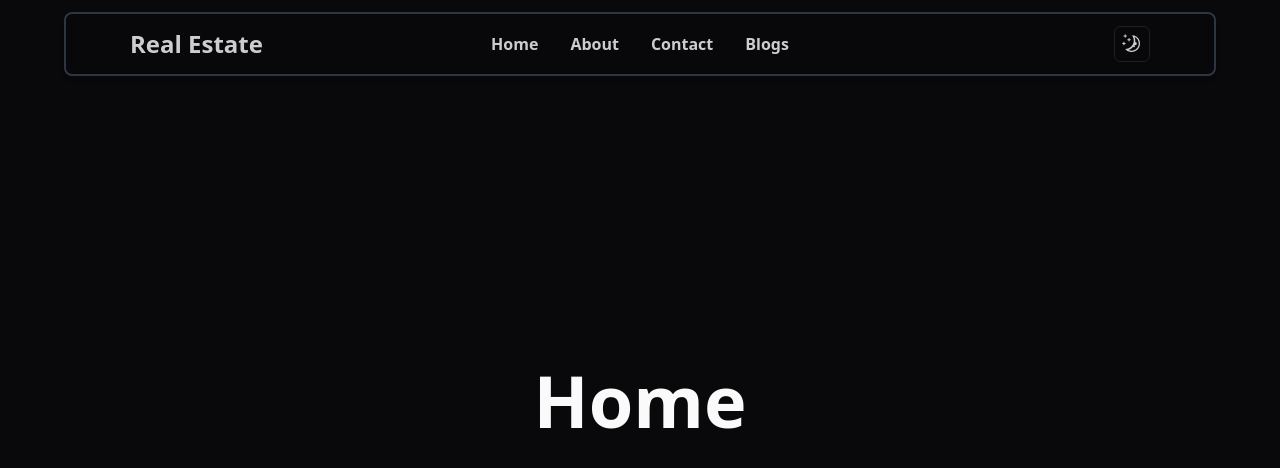
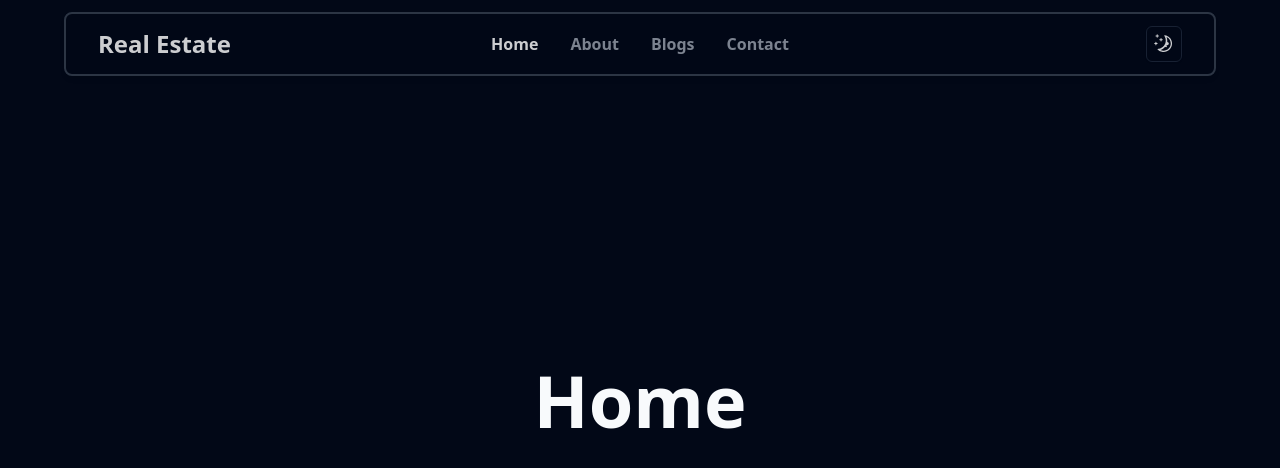
Before and after one commit to Cubesic/Cubesic, a Next.js app: page / in a window 1280 px wide. Shown: the top 468 px of the page. Built offline with nearby package versions, Linux system fonts and the light colour scheme.

Commit message:
Update color scheme in globals.css and some transition in navbar.

```diff
--- a/src/app/globals.css
+++ b/src/app/globals.css
@@ -5,47 +5,47 @@
 @layer base {
     :root {
         --background: 0 0% 100%;
-        --foreground: 240 10% 3.9%;
+        --foreground: 222.2 84% 4.9%;
         --card: 0 0% 100%;
-        --card-foreground: 240 10% 3.9%;
+        --card-foreground: 222.2 84% 4.9%;
         --popover: 0 0% 100%;
-        --popover-foreground: 240 10% 3.9%;
-        --primary: 240 5.9% 10%;
-        --primary-foreground: 0 0% 98%;
-        --secondary: 240 4.8% 95.9%;
-        --secondary-foreground: 240 5.9% 10%;
-        --muted: 240 4.8% 95.9%;
-        --muted-foreground: 240 3.8% 46.1%;
-        --accent: 240 4.8% 95.9%;
-        --accent-foreground: 240 5.9% 10%;
+        --popover-foreground: 222.2 84% 4.9%;
+        --primary: 221.2 83.2% 53.3%;
+        --primary-foreground: 210 40% 98%;
+        --secondary: 210 40% 96.1%;
+        --secondary-foreground: 222.2 47.4% 11.2%;
+        --muted: 210 40% 96.1%;
+        --muted-foreground: 215.4 16.3% 46.9%;
+        --accent: 210 40% 96.1%;
+        --accent-foreground: 222.2 47.4% 11.2%;
         --destructive: 0 84.2% 60.2%;
-        --destructive-foreground: 0 0% 98%;
-        --border: 240 5.9% 90%;
-        --input: 240 5.9% 90%;
-        --ring: 240 5.9% 10%;
+        --destructive-foreground: 210 40% 98%;
+        --border: 214.3 31.8% 91.4%;
+        --input: 214.3 31.8% 91.4%;
+        --ring: 221.2 83.2% 53.3%;
         --radius: 0.5rem;
     }
 
     .dark {
-        --background: 240 10% 3.9%;
-        --foreground: 0 0% 98%;
-        --card: 240 10% 3.9%;
-        --card-foreground: 0 0% 98%;
-        --popover: 240 10% 3.9%;
-        --popover-foreground: 0 0% 98%;
-        --primary: 0 0% 98%;
-        --primary-foreground: 240 5.9% 10%;
-        --secondary: 240 3.7% 15.9%;
-        --secondary-foreground: 0 0% 98%;
-        --muted: 240 3.7% 15.9%;
-        --muted-foreground: 240 5% 64.9%;
-        --accent: 240 3.7% 15.9%;
-        --accent-foreground: 0 0% 98%;
+        --background: 222.2 84% 4.9%;
+        --foreground: 210 40% 98%;
+        --card: 222.2 84% 4.9%;
+        --card-foreground: 210 40% 98%;
+        --popover: 222.2 84% 4.9%;
+        --popover-foreground: 210 40% 98%;
+        --primary: 217.2 91.2% 59.8%;
+        --primary-foreground: 222.2 47.4% 11.2%;
+        --secondary: 217.2 32.6% 17.5%;
+        --secondary-foreground: 210 40% 98%;
+        --muted: 217.2 32.6% 17.5%;
+        --muted-foreground: 215 20.2% 65.1%;
+        --accent: 217.2 32.6% 17.5%;
+        --accent-foreground: 210 40% 98%;
         --destructive: 0 62.8% 30.6%;
-        --destructive-foreground: 0 0% 98%;
-        --border: 240 3.7% 15.9%;
-        --input: 240 3.7% 15.9%;
-        --ring: 240 4.9% 83.9%;
+        --destructive-foreground: 210 40% 98%;
+        --border: 217.2 32.6% 17.5%;
+        --input: 217.2 32.6% 17.5%;
+        --ring: 224.3 76.3% 48%;
     }
 }
 
--- a/src/components/Navbar.jsx
+++ b/src/components/Navbar.jsx
@@ -3,43 +3,42 @@
 import { useState } from 'react';
 import { DarkModeToggle } from './DarkModeToggle';
 import Link from 'next/link';
+import { usePathname } from 'next/navigation';
 import { TextAlignJustifyIcon } from '@radix-ui/react-icons';
 
 function Navbar() {
     const [showMenu, setShowMenu] = useState(false);
+    const pathname = usePathname();
+    const NavLinks = [
+        { id: 1, name: 'Home', path: '/' },
+        { id: 2, name: 'About', path: '/about' },
+        { id: 3, name: 'Blogs', path: '/blogs' },
+        { id: 4, name: 'Contact', path: '/contact' },
+    ];
     return (
         <>
-            <div className="hidden lg:flex backdrop-filter backdrop-blur-3xl opacity-80 bg-background dark:bg-background text-black dark:text-white dark:border-gray-700 border-2 border-gray-200 w-[90vw] h-16 fixed top-0 z-50 items-center justify-between px-4 sm:px-8 lg:px-16 transition-all duration-300 ease-in-out shadow-md rounded-lg my-3">
+            <div className="hidden lg:flex backdrop-filter backdrop-blur-3xl opacity-80 bg-background dark:bg-background text-black dark:text-white dark:border-gray-700 border-2 border-gray-200 w-[90vw] h-16 fixed top-0 z-50 items-center justify-between px-4 sm:px-8 transition-all duration-300 ease-in-out shadow-md rounded-lg my-3">
                 <div className="flex items-center space-x-4 w-1/3 text-start">
                     <h1 className="font-bold text-2xl text-black dark:text-white">
                         Real Estate
                     </h1>
                 </div>
                 <div className="flex items-center space-x-8">
+                    {NavLinks.map((link) => {
+                        return (
                             <Link
-                        href="/"
-                        className="font-semibold text-md hover:scale-125 transition-all duration-175 ease-[cubic-bezier(0.95,0.05,0.795,0.035)]"
+                                key={link.id}
+                                href={link.path}
+                                className={`text-md ${
+                                    pathname === link.path
+                                        ? 'text-black dark:text-white font-bold'
+                                        : 'text-gray-600 dark:text-gray-400 font-semibold'
+                                } hover:text-gray-900 dark:hover:text-gray-200 transition-all duration-150 ease-in-out`}
                             >
-                        Home
+                                {link.name}
                             </Link>
-                    <Link
-                        href="/about"
-                        className="font-semibold text-md hover:scale-125 transition-all duration-175 ease-[cubic-bezier(0.95,0.05,0.795,0.035)]"
-                    >
-                        About
-                    </Link>
-                    <Link
-                        href="/contact"
-                        className="font-semibold text-md hover:scale-125 transition-all duration-175 ease-[cubic-bezier(0.95,0.05,0.795,0.035)]"
-                    >
-                        Contact
-                    </Link>
-                    <Link
-                        href="/blogs"
-                        className="font-semibold text-md hover:scale-125 transition-all duration-175 ease-[cubic-bezier(0.95,0.05,0.795,0.035)]"
-                    >
-                        Blogs
-                    </Link>
+                        );
+                    })}
                 </div>
                 <div className=" w-1/3 text-end">
                     <DarkModeToggle />
@@ -60,31 +59,22 @@ function Navbar() {
                 </div>
 
                 {showMenu && (
-                    <div className="absolute top-16 left-0 w-full bg-white dark:bg-[#020816] dark:text-white dark:border-gray-700 border-b-2 border-gray-200 p-4 shadow-md origin-top animate-open-menu">
+                    <div className="absolute top-16 left-0 w-full bg-background dark:bg-background dark:text-white dark:border-gray-700 border-b-2 border-gray-200 p-4 shadow-md origin-top animate-open-menu">
+                        {NavLinks.map((link) => {
+                            return (
                                 <Link
-                            href="/"
-                            className="block font-semibold text-lg py-2 text-center"
+                                    key={link.id}
+                                    href={link.path}
+                                    className={`block font-semibold ${
+                                        pathname === link.path
+                                            ? 'text-black dark:text-white'
+                                            : 'text-gray-600 dark:text-gray-400'
+                                    } text-lg py-2 text-center`}
                                 >
-                            Home
+                                    {link.name}
                                 </Link>
-                        <Link
-                            href="/about"
-                            className="block font-semibold text-lg py-2 text-center"
-                        >
-                            About
-                        </Link>
-                        <Link
-                            href="/blogs"
-                            className="block font-semibold text-lg py-2 text-center"
-                        >
-                            Blogs
-                        </Link>
-                        <Link
-                            href="/contact"
-                            className="block font-semibold text-lg py-2 text-center"
-                        >
-                            Contact
-                        </Link>
+                            );
+                        })}
                     </div>
                 )}
             </div>
```
Lines whose indentation alone changed are shown as unchanged.
